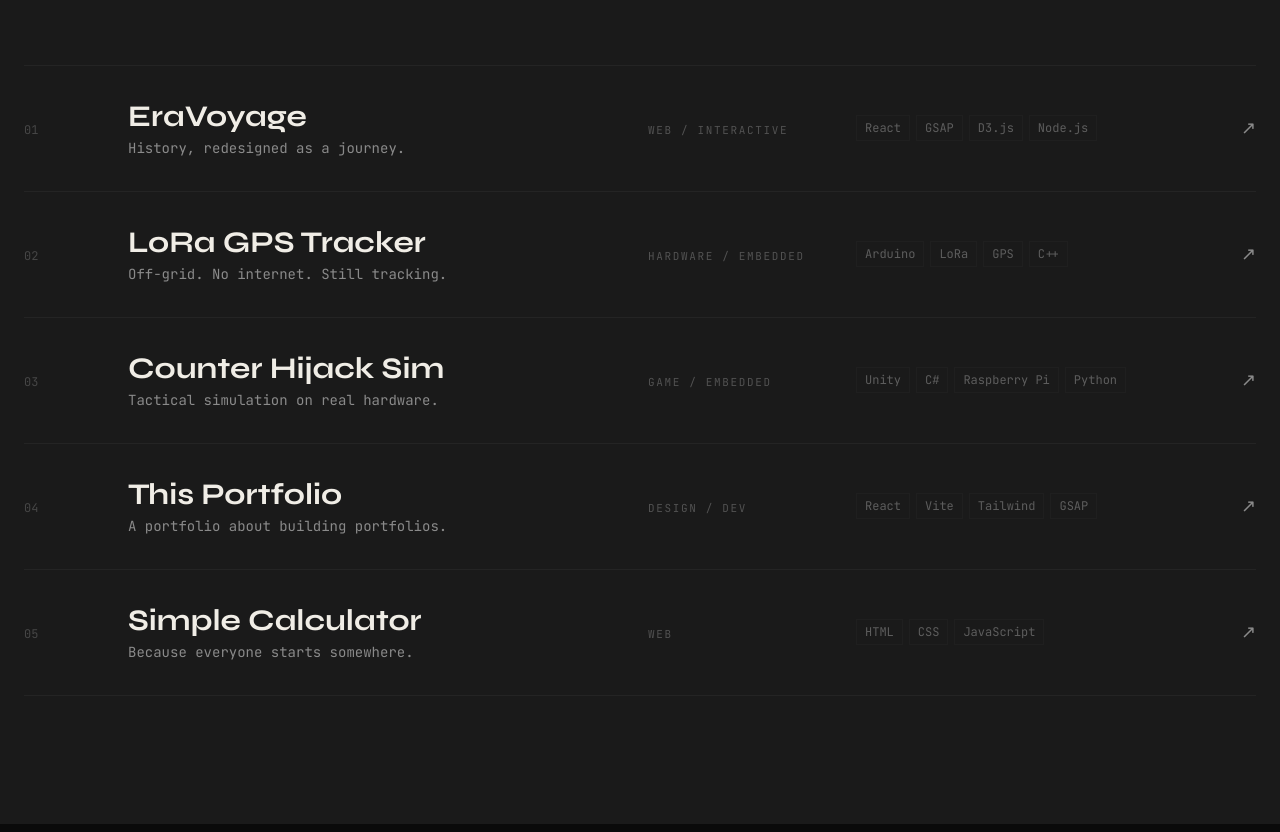
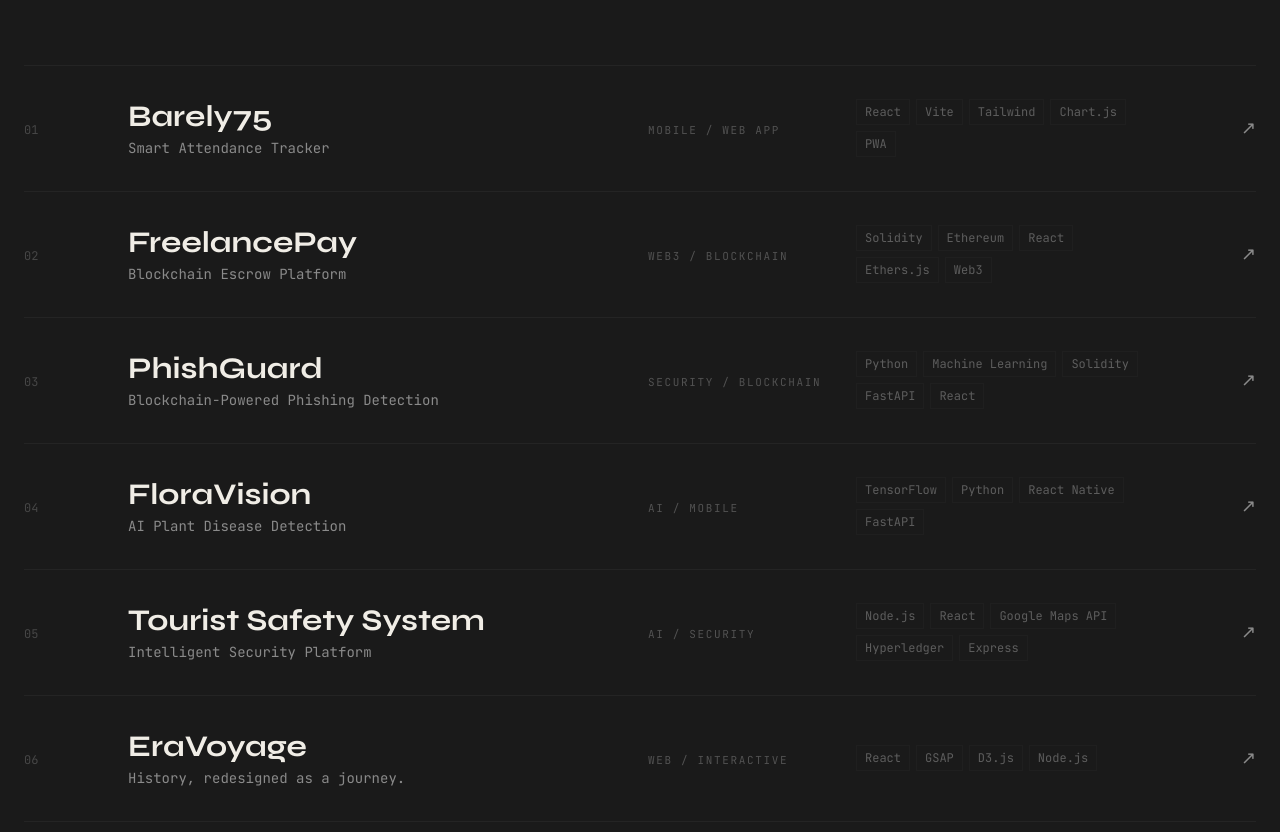
Before and after one commit to dumbesthuman/portfolio-react, a React (Vite) app: page / in a window 1280 px wide. Shown: the part 1965-2797 px from the top of the page. Built offline with nearby package versions, Linux system fonts and the light colour scheme.

Commit message:
feat: add 5 new projects to portfolio data

```diff
--- a/src/data/index.js
+++ b/src/data/index.js
@@ -1,6 +1,66 @@
 export const projects = [
   {
     id: '01',
+    title: 'Barely75',
+    tagline: 'Smart Attendance Tracker',
+    description: 'A mobile-first attendance tracker that helps students maintain the 75% attendance requirement with real-time analytics, predictions, and intuitive gesture-based interactions.',
+    tech: ['React', 'Vite', 'Tailwind', 'Chart.js', 'PWA'],
+    category: 'Mobile / Web App',
+    year: '2025',
+    color: '#c8f135',
+    status: 'Live',
+    link: '#',
+  },
+  {
+    id: '02',
+    title: 'FreelancePay',
+    tagline: 'Blockchain Escrow Platform',
+    description: 'A decentralized escrow platform that secures freelancer payments using blockchain-powered smart contracts and milestone-based fund releases for transparent, trustless transactions.',
+    tech: ['Solidity', 'Ethereum', 'React', 'Ethers.js', 'Web3'],
+    category: 'Web3 / Blockchain',
+    year: '2025',
+    color: '#9b7fe8',
+    status: 'Built',
+    link: '#',
+  },
+  {
+    id: '03',
+    title: 'PhishGuard',
+    tagline: 'Blockchain-Powered Phishing Detection',
+    description: 'A cybersecurity platform that detects phishing websites through intelligent threat analysis while storing verified reports on the blockchain for immutable, tamper-proof evidence.',
+    tech: ['Python', 'Machine Learning', 'Solidity', 'FastAPI', 'React'],
+    category: 'Security / Blockchain',
+    year: '2025',
+    color: '#e8572a',
+    status: 'Live',
+    link: '#',
+  },
+  {
+    id: '04',
+    title: 'FloraVision',
+    tagline: 'AI Plant Disease Detection',
+    description: 'An AI-powered computer vision application that identifies plant diseases from leaf images and provides instant insights to support early detection and healthier crop management.',
+    tech: ['TensorFlow', 'Python', 'React Native', 'FastAPI'],
+    category: 'AI / Mobile',
+    year: '2024',
+    color: '#5ab4e8',
+    status: 'Built',
+    link: '#',
+  },
+  {
+    id: '05',
+    title: 'Tourist Safety System',
+    tagline: 'Intelligent Security Platform',
+    description: 'An intelligent tourist safety platform that combines AI, geofencing, real-time monitoring, and blockchain-based digital identities to enhance traveler security and emergency response.',
+    tech: ['Node.js', 'React', 'Google Maps API', 'Hyperledger', 'Express'],
+    category: 'AI / Security',
+    year: '2024',
+    color: '#f0ede6',
+    status: 'Built',
+    link: '#',
+  },
+  {
+    id: '06',
     title: 'EraVoyage',
     tagline: 'History, redesigned as a journey.',
     description: 'A timeline-based historical exploration website. Navigate civilizations, eras, and events through a cinematic, interactive experience.',
@@ -12,7 +72,7 @@
     link: '#',
   },
   {
-    id: '02',
+    id: '07',
     title: 'LoRa GPS Tracker',
     tagline: 'Off-grid. No internet. Still tracking.',
     description: 'Hardware-meets-software. Built a long-range GPS tracker using Arduino, LoRa radio modules, and custom firmware. Works without cellular or WiFi.',
@@ -24,7 +84,7 @@
     link: '#',
   },
   {
-    id: '03',
+    id: '08',
     title: 'Counter Hijack Sim',
     tagline: 'Tactical simulation on real hardware.',
     description: 'A Unity-based tactical counter-terrorism simulator running on a Raspberry Pi. Physical controls, real-time feedback, edge computing at its edge.',
@@ -36,7 +96,7 @@
     link: '#',
   },
   {
-    id: '04',
+    id: '09',
     title: 'This Portfolio',
     tagline: 'A portfolio about building portfolios.',
     description: 'Designed from scratch with a brutalist-editorial aesthetic. No templates, no themes. Every pixel, interaction, and decision is deliberate.',
@@ -48,7 +108,7 @@
     link: '#',
   },
   {
-    id: '05',
+    id: '10',
     title: 'Simple Calculator',
     tagline: 'Because everyone starts somewhere.',
     description: 'A clean, functional calculator app. First project. Origin story. The one that made it real.',
```
Also changed, not shown: 3 other files (tests, documents, lock files or other folders).
